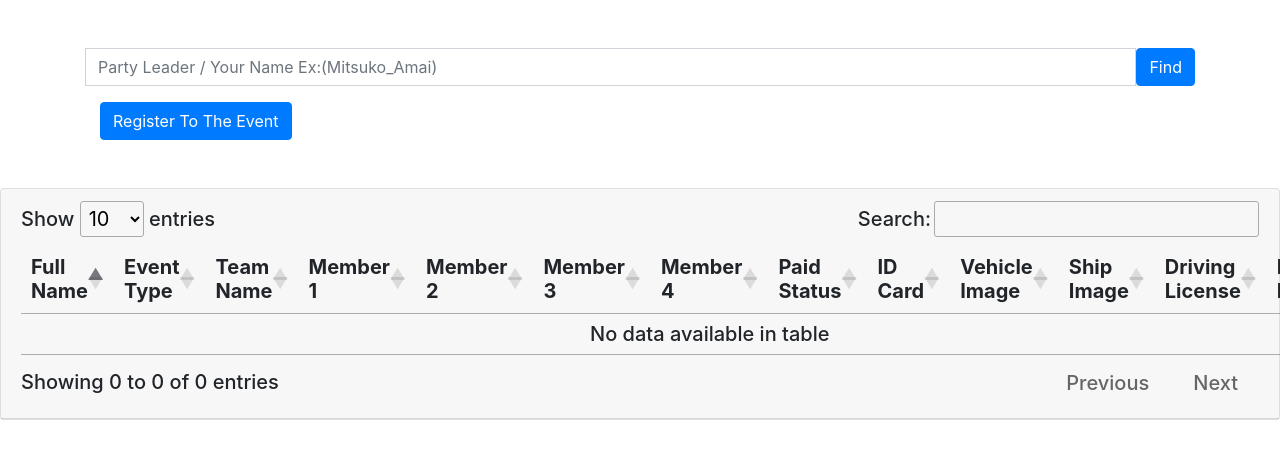
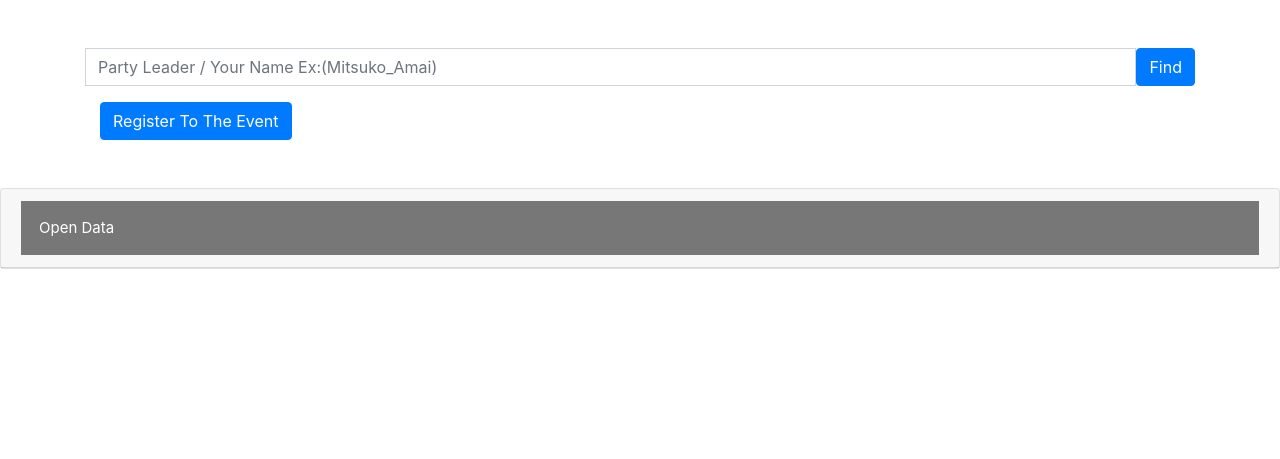
Before and after one commit to KanekoHato/xmasez, a PHP site: page / in a window 1280 px wide; the page is wider, and only the part inside the window is pictured. Shown: the part 56-515 px from the top of that part. Run offline with PHP 8.4, Linux system fonts and the light colour scheme; data comes from the database, SQL or seed files in the repository; some libraries are stand-ins or nearby versions.

Commit message:
Improve User Experience
ADD collapsible

```diff
--- a/index.php
+++ b/index.php
@@ -29,6 +29,29 @@ session_start();
         <style>
             .hidden {
                 display: none;
+            }
+            .collapsible {
+                background-color: #777;
+                color: white;
+                cursor: pointer;
+                padding: 18px;
+                width: 100%;
+                border: none;
+                text-align: left;
+                outline: none;
+                font-size: 15px;
+            }
+
+            .active, .collapsible:hover {
+                background-color: #555;
+            }
+
+            .content {
+                padding: 0 18px;
+                max-height: 0;
+                overflow: hidden;
+                transition: max-height 0.2s ease-out;
+                background-color: #f1f1f1;
             }
         </style>
 
@@ -69,7 +92,6 @@ session_start();
             </div>
 
         </div>
-
                     <div class="row">
                         <div class="col-md-12">
                             <div id="accordion">
@@ -77,6 +99,8 @@ session_start();
                                 <div class="card mb-1">
                                     <div class="card-header">
                                         <h5 class="mb-0">
+                                        <button class="collapsible">Open Data</button>
+                                            <div class="content">
                                             <table id="viewmyregdata">
                                                 <thead>
                                                     <tr>
@@ -154,6 +178,7 @@ session_start();
                                     <?php }
                                     ?>
                                                         </table>
+                                                        </div>
                                                     </h5>
                                                 </div>
                                             </div>
@@ -305,6 +330,21 @@ session_start();
                 $(document).ready(function () {
                     $('#viewmyregdata').DataTable();
                 });
+
+                var coll = document.getElementsByClassName("collapsible");
+                var i;
+
+                for (i = 0; i < coll.length; i++) {
+                    coll[i].addEventListener("click", function() {
+                        this.classList.toggle("active");
+                        var content = this.nextElementSibling;
+                        if (content.style.maxHeight){
+                        content.style.maxHeight = null;
+                        } else {
+                        content.style.maxHeight = content.scrollHeight + "px";
+                        }
+                    });
+                }
     </script>
 
     </body>
```
